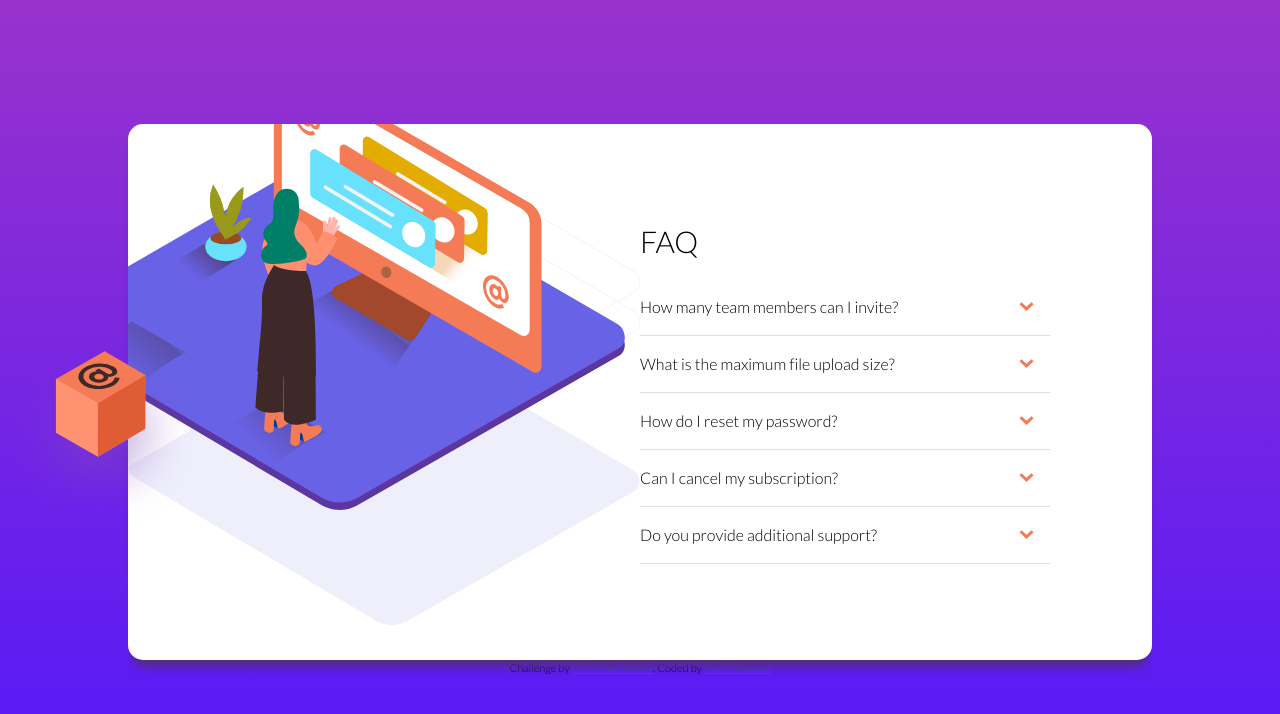
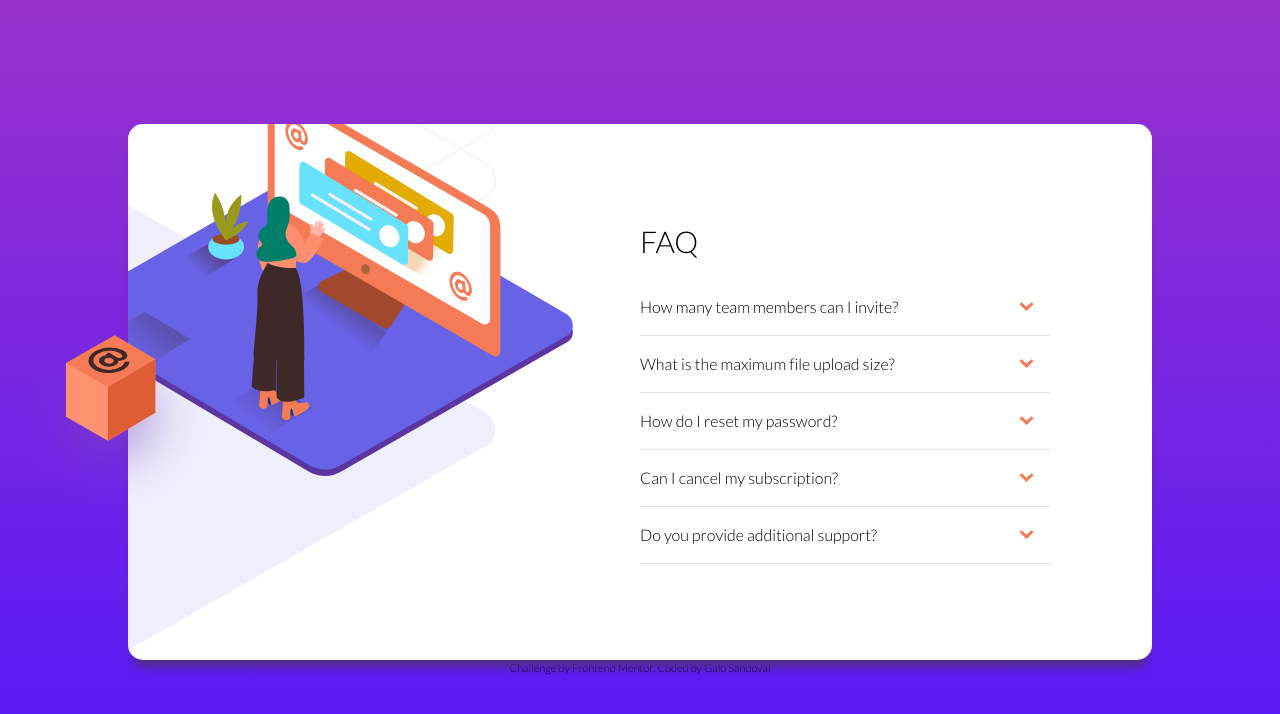
Before and after one commit to galosandoval/faq_challenge, a website: page faq-accordion-card-main/index.html in a window 1280 px wide. Drawn offline with Linux system fonts and the light colour scheme.

Commit message:
finished the first page!

```diff
--- a/faq-accordion-card-main/index.html
+++ b/faq-accordion-card-main/index.html
@@ -6,7 +6,10 @@
     <!-- displays site properly based on user's device -->
     <script type="text/javascript" src="./index.js"></script>
     <link rel="stylesheet" href="./index.css" />
-    <link href="https://fonts.googleapis.com/css2?family=Lato:wght@300;400;700&display=swap" rel="stylesheet">
+    <link
+      href="https://fonts.googleapis.com/css2?family=Lato:wght@300;400;700&display=swap"
+      rel="stylesheet"
+    />
     <link
       rel="icon"
       type="image/png"
@@ -23,7 +26,8 @@
         text-align: center;
       }
       .attribution a {
-        color: hsl(228, 45%, 44%);
+        text-decoration: none;
+        color: black;
       }
     </style>
   </head>
--- a/faq-accordion-card-main/index.scss
+++ b/faq-accordion-card-main/index.scss
@@ -103,21 +103,25 @@ select {
 
 .covered {
   position: relative;
-  max-width: max-content;
+  max-width: -webkit-max-content;
+  max-width: -moz-max-content;
+  top: -47%;
+  left: -432px;
+  height: 814px;
+  width: 800px;
 }
 
 .desk {
   position: relative;
-  bottom: 105%;
-  width: 800px;
-  max-width: 115%;
-  left: -18%;
+  bottom: 153%;
+  width: 750px;
+  left: -13%;
 }
 
 .block {
   position: absolute;
-  top: 42%;
-  left: -12%;
+  top: 39%;
+  left: -11%;
 }
 /* End of styling for images on the left */
 
```
Also changed, not shown: faq-accordion-card-main/index.css, 1 other file.
